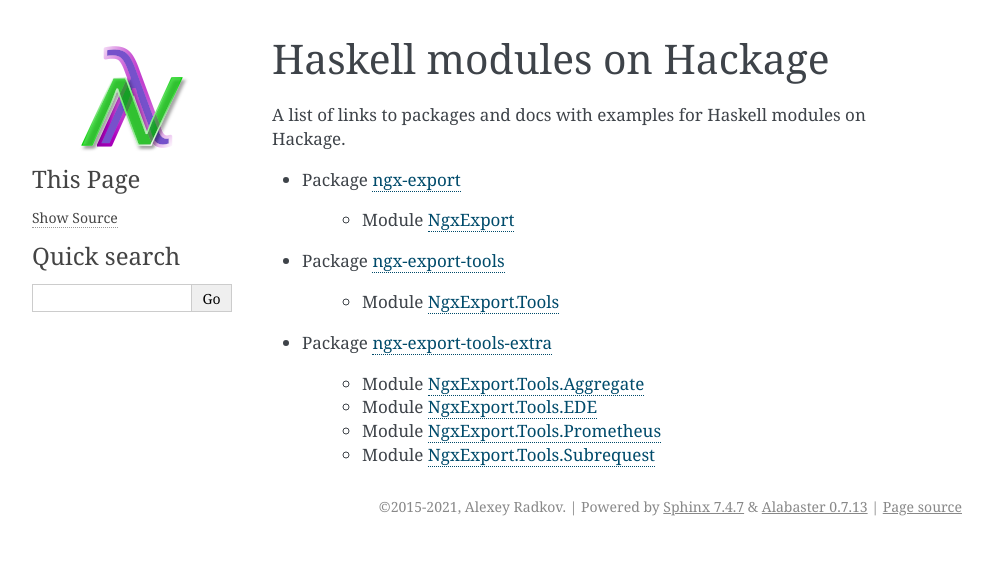
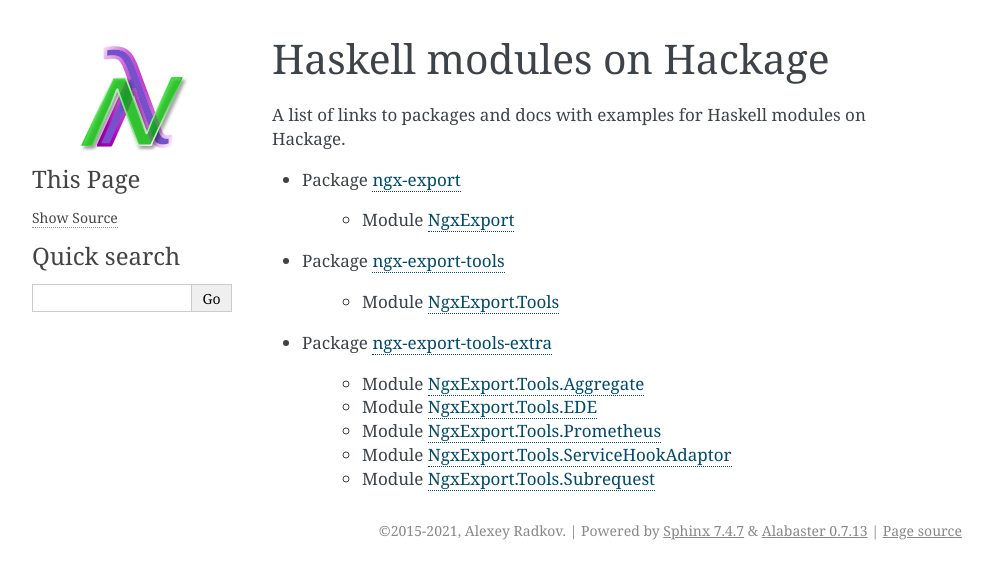
Before and after one commit to lyokha/nginx-haskell-module, a Sphinx documentation site: the page built from docs/haskell_modules_on_hackage.rst, in a window 1280 px wide. Shown: the top 579 px of the page, without its empty margins (148-1141 px from the left). Built offline with Sphinx 7.4.7, drawn with Linux system fonts in a browser that asks for light colours.

Commit message:
added link to a new module in docs [ci skip]

```diff
--- a/docs/haskell_modules_on_hackage.rst
+++ b/docs/haskell_modules_on_hackage.rst
@@ -17,4 +17,5 @@
     * Module `NgxExport.Tools.Aggregate <https://hackage.haskell.org/package/ngx-export-tools-extra/docs/NgxExport-Tools-Aggregate.html>`__
     * Module `NgxExport.Tools.EDE <https://hackage.haskell.org/package/ngx-export-tools-extra/docs/NgxExport-Tools-EDE.html>`__
     * Module `NgxExport.Tools.Prometheus <https://hackage.haskell.org/package/ngx-export-tools-extra/docs/NgxExport-Tools-Prometheus.html>`__
+    * Module `NgxExport.Tools.ServiceHookAdaptor <https://hackage.haskell.org/package/ngx-export-tools-extra/docs/NgxExport-Tools-ServiceHookAdaptor.html>`__
     * Module `NgxExport.Tools.Subrequest <https://hackage.haskell.org/package/ngx-export-tools-extra/docs/NgxExport-Tools-Subrequest.html>`__
```
